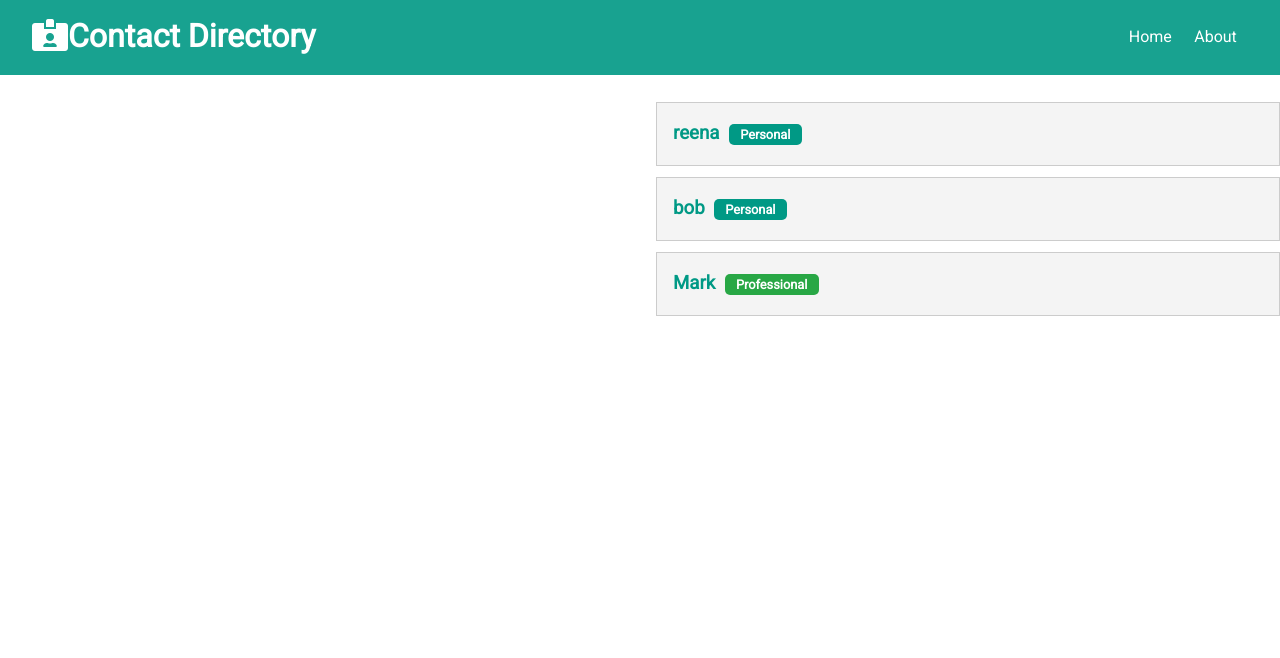
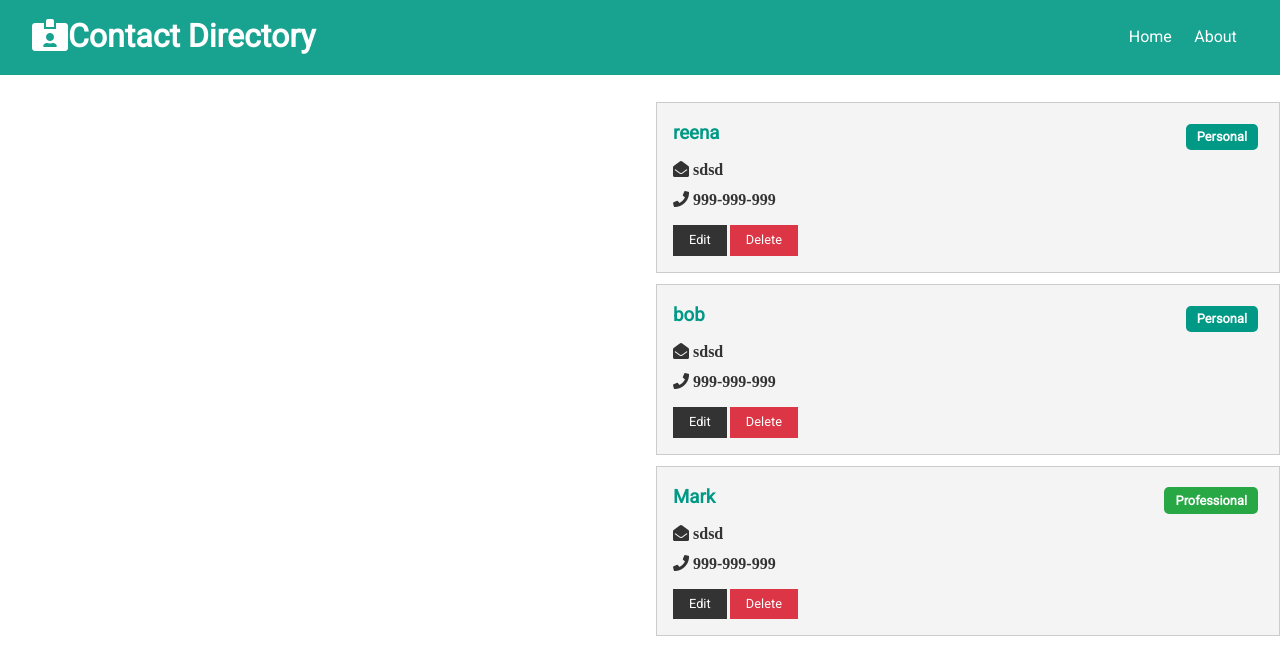
Before and after one commit to reenadangi/contact-manager, a React (Create React App) app in the folder client/: page / in a window 1280 px wide. Shown: the top 658 px of the page. Built offline with nearby package versions, Linux system fonts and the light colour scheme; the HTML template or start-up script is replaced by a standard one.

Commit message:
Contact Keeper- contactItem

```diff
--- a/client/src/components/contacts/ContactItem.js
+++ b/client/src/components/contacts/ContactItem.js
@@ -5,8 +5,24 @@
     return (
         <div className='card bg-light'>
             <h3 className="text-primary text-left">
-    {name}{' '} <span className={'badge '+(type==='professional'?'badge-success':'badge-primary')}>{type.charAt(0).toUpperCase() + type.slice(1)}</span>
+             {name}{' '}
+                <span style={{float:'right'}}
+                className={'badge '+(type==='professional'?'badge-success':'badge-primary')}>{type.charAt(0).toUpperCase() + type.slice(1)}
+                </span>
             </h3>
+            <ul className="list">
+                {/* if email and phone is there */}
+                {email && (<li>
+                <i className="fas fa-envelope-open"> {email}</i>
+                </li>)}
+                {phone && (<li>
+                <i className="fas fa-phone"> {phone}</i>
+                </li>)}
+            </ul>
+            <p>
+                <button className="btn btn-dark btn-sm">Edit</button>
+                <button className="btn btn-danger btn-sm">Delete</button>
+            </p>
 
         </div>
     )
```
